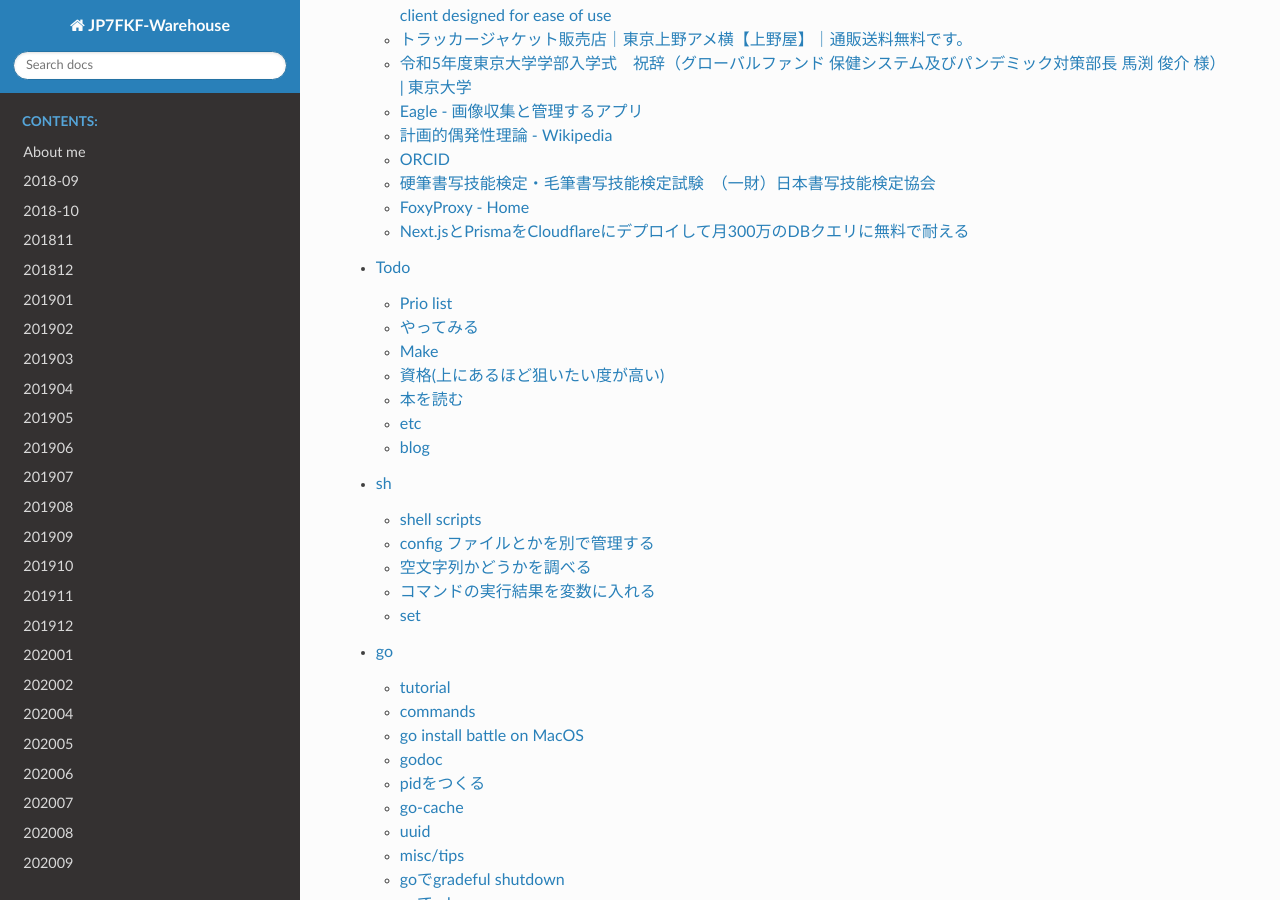
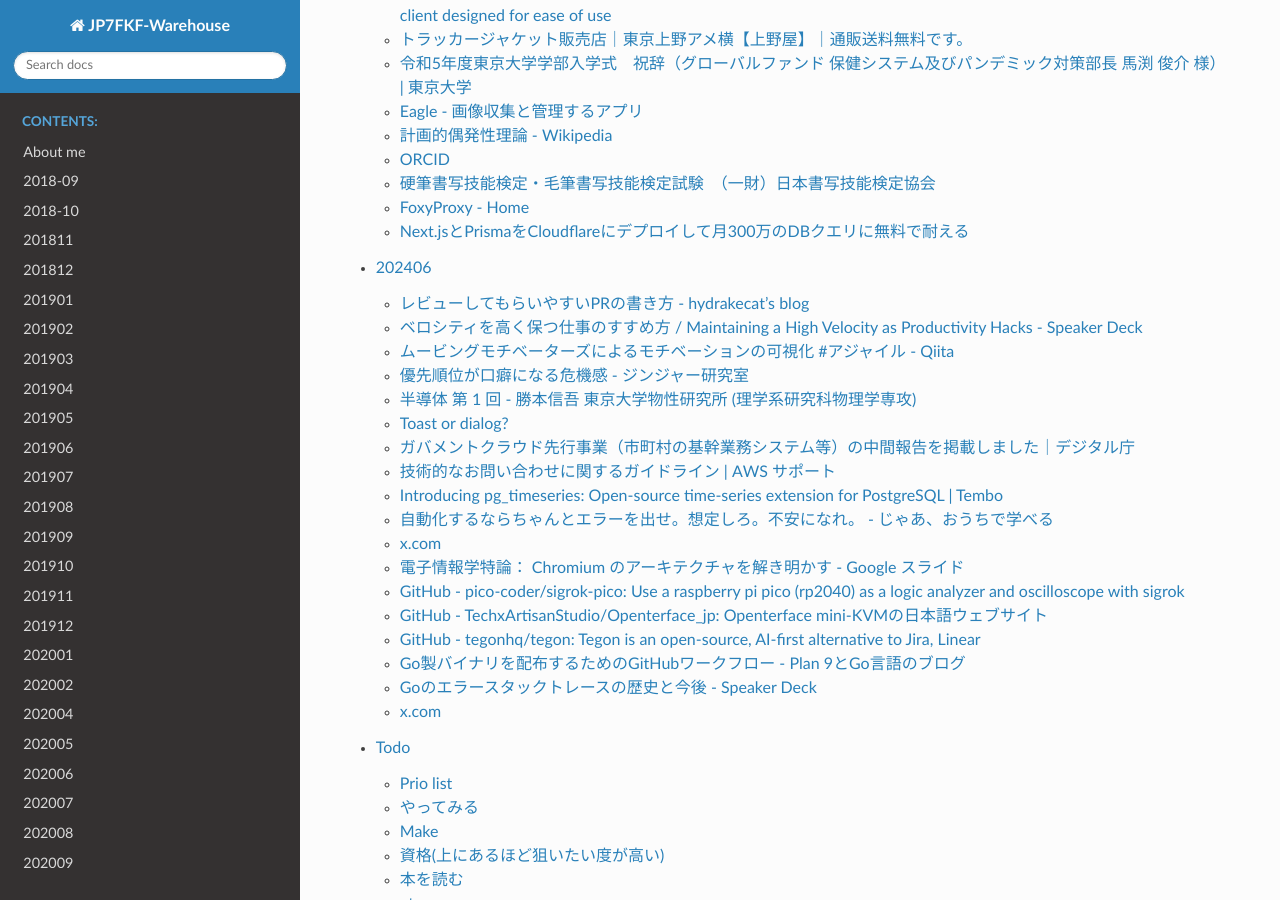
Before and after one commit to jp7fkf/JP7FKF-Warehouse, a Sphinx documentation site: the page built from source/index.rst, in a window 1280 px wide and 900 px high, scrolled down 47775 px. Built offline with Sphinx 7.4.7 and the Read the Docs theme 2.0.0, drawn with Linux system fonts in a browser that asks for light colours.

Commit message:
2024-06-05 06:15:28 JST

```diff
--- /dev/null
+++ b/source/dialy/202406.md
@@ -0,0 +1,50 @@
+# 202406
+
+## [レビューしてもらいやすいPRの書き方 - hydrakecat’s blog](https://hydrakecat.hatenablog.jp/entry/2018/06/30/%E3%83%AC%E3%83%93%E3%83%A5%E3%83%BC%E3%81%97%E3%81%A6%E3%82%82%E3%82%89%E3%81%84%E3%82%84%E3%81%99%E3%81%84PR%E3%81%AE%E6%9B%B8%E3%81%8D%E6%96%B9)
+
+## [ベロシティを高く保つ仕事のすすめ方 / Maintaining a High Velocity as Productivity Hacks - Speaker Deck](https://speakerdeck.com/iwashi86/maintaining-a-high-velocity-approach)
+
+## [ムービングモチベーターズによるモチベーションの可視化 #アジャイル - Qiita](https://qiita.com/radiocat/items/5639ae676ce3b52b3a3f)
+
+## [優先順位が口癖になる危機感 - ジンジャー研究室](https://jinjor-labo.hatenablog.com/entry/2024/05/27/031343)
+
+## [半導体 第 1 回 - 勝本信吾 東京大学物性研究所 (理学系研究科物理学専攻)](https://note-collection.issp.u-tokyo.ac.jp/katsumoto/semicon2021/note1-14_jp.pdf)
+
+## Toast or dialog?
+> Toasts should only be used for confirmations, simple notifications, and low-priority alerts that do not need to completely interrupt the user experience.
+>
+> Dialogs are ideal for when a situation requires a user’s attention, either for displaying important information or prompting for a response.
+- ref: [Toast - Spectrum](https://spectrum.adobe.com/page/toast/)
+
+## [ガバメントクラウド先行事業（市町村の基幹業務システム等）の中間報告を掲載しました｜デジタル庁](https://www.digital.go.jp/news/ZYzU5DYY/)
+- https://digital.go.jp/assets/contents/node/information/field_ref_resources/8c953d48-271d-467e-8e4c-f7baa8ec018b/42b42f72/20240522_news_local_governments_%20manual%20_01.zip
+
+## [技術的なお問い合わせに関するガイドライン | AWS サポート](https://aws.amazon.com/jp/premiumsupport/tech-support-guidelines/)
+> AWS では、障害内容の詳細なご説明は行っておりません。詳細な原因等をお伝えしても、お客様の回避策には影響がなく、お客様の課題解決において本質的ではないと考えているためです。むしろ監視サービスの適切な活用や、一次復旧を優先する方法をご案内することで、お客様の課題を迅速に解決することを目指します。
+
+## [Introducing pg_timeseries: Open-source time-series extension for PostgreSQL | Tembo](https://tembo.io/blog/pg-timeseries)
+
+## [自動化するならちゃんとエラーを出せ。想定しろ。不安になれ。 - じゃあ、おうちで学べる](https://syu-m-5151.hatenablog.com/entry/2024/05/11/115518)
+
+## [x.com](https://x.com/mattn_jp/status/1790197189794562078)
+> kubernetes の certificate(secret) を複数の namespace で共有する場合にいくらか手法があるのだけど、みんなどれ使ってるんだろう。
+
+## [電子情報学特論： Chromium のアーキテクチャを解き明かす - Google スライド](https://docs.google.com/presentation/d/1oQ9SKpi_hSbFKIUbu22XSk_Uue25oWtz_u41OprLT_g/edit#slide=id.g82989a6582_1_134)
+
+## [GitHub - pico-coder/sigrok-pico: Use a raspberry pi pico (rp2040) as a logic analyzer and oscilloscope with sigrok](https://t.co/Bm0JzoNrOV)
+- [x.com](https://x.com/74th/status/1789644815732441316)
+> RaspberryPiPicoをロジックアナライザ化するプロジェクトのファームウェアを入れて、PulseView Nightly Buildから使ってみているが、120MHzを指定してもちゃんと動作している。やりたかったUSB Full Speedは確認できた。とても安価だ。
+
+## [GitHub - TechxArtisanStudio/Openterface_jp: Openterface mini-KVMの日本語ウェブサイト](https://github.com/TechxArtisanStudio/Openterface_jp)
+- [Openterface Mini-KVM | Crowd Supply](https://www.crowdsupply.com/techxartisan/openterface-mini-kvm)
+
+## [GitHub - tegonhq/tegon: Tegon is an open-source, AI-first alternative to Jira, Linear](https://github.com/tegonhq/tegon)
+
+## [Go製バイナリを配布するためのGitHubワークフロー - Plan 9とGo言語のブログ](https://blog.lufia.org/entry/2024/05/10/004259)
+
+## [Goのエラースタックトレースの歴史と今後 - Speaker Deck](https://speakerdeck.com/sonatard/go-error-trace)
+
+## [x.com](https://x.com/suthio_/status/1786992900821434816)
+> リプレイスの難しさを表すのに「高輪ゲートウェイを作るのに192億円かかりましたが、銀座線渋谷駅を130m移動させるのにかかった費用はいくらでしょう？」
+> というクイズを出すんだけど答えによって既存で動いているものを動かすコスト認識がわかるのでオススメ。
+> なお、答えは290億円です。
--- a/source/index.rst
+++ b/source/index.rst
@@ -79,6 +79,7 @@ Welcome to JP7FKF-Warehouse!
   dialy/202403
   dialy/202404
   dialy/202405
+  dialy/202406
   todo
   programming/sh
   programming/go
```
